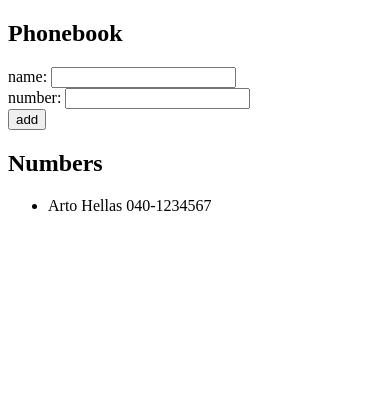
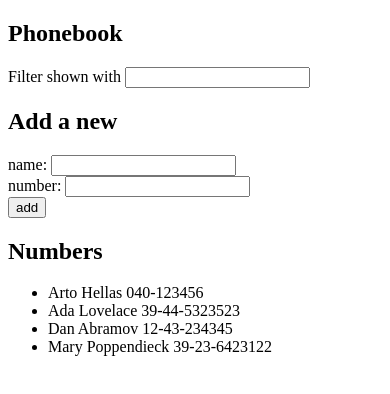
Before and after one commit to Agerbav/fullstackopen-submission, a React (Vite) app in the folder part2/phonebook/: page / in a window 390 px wide. Shown: the top 394 px of the page. Built offline with nearby package versions, Linux system fonts and the light colour scheme.

Commit message:
2.9*: The Phonebook Step 4

```diff
--- a/part2/phonebook/src/App.jsx
+++ b/part2/phonebook/src/App.jsx
@@ -2,16 +2,23 @@
 
 const App = () => {
   const [persons, setPersons] = useState([
-    { name: 'Arto Hellas', number: "040-1234567" }
+    { name: 'Arto Hellas', number: '040-123456', id: 1 },
+    { name: 'Ada Lovelace', number: '39-44-5323523', id: 2 },
+    { name: 'Dan Abramov', number: '12-43-234345', id: 3 },
+    { name: 'Mary Poppendieck', number: '39-23-6423122', id: 4 }
   ])
   const [newName, setNewName] = useState('')
   const [newNumber, setNewNumber] = useState('')
+  const [filter, setFilter] = useState('')
 
   const handleNameChange = (event) =>{
     setNewName(event.target.value)
   }
   const handleNumberChange = (event) =>{
     setNewNumber(event.target.value)
+  }
+  const handleFilterChange = (event) =>{
+    setFilter(event.target.value)
   }
 
   const addPerson = (event) =>{
@@ -29,10 +36,13 @@
       setNewNumber("")
     }
   }
+  const personsToShow = persons.filter(person => person.name.toLowerCase().includes(filter.toLowerCase()))
 
   return (
     <div>
       <h2>Phonebook</h2>
+      <div>Filter shown with <input value={filter} onChange={handleFilterChange}/></div>
+      <h2>Add a new</h2>
       <form onSubmit={addPerson}>
         <div>
           name: <input value={newName} onChange={handleNameChange}/>
@@ -46,7 +56,7 @@
       </form>
       <h2>Numbers</h2>
       <ul>
-        {persons.map(person =>
+        {personsToShow.map(person =>
           <li key={person.name}>{person.name} {person.number}</li>
         )}
       </ul>
```
